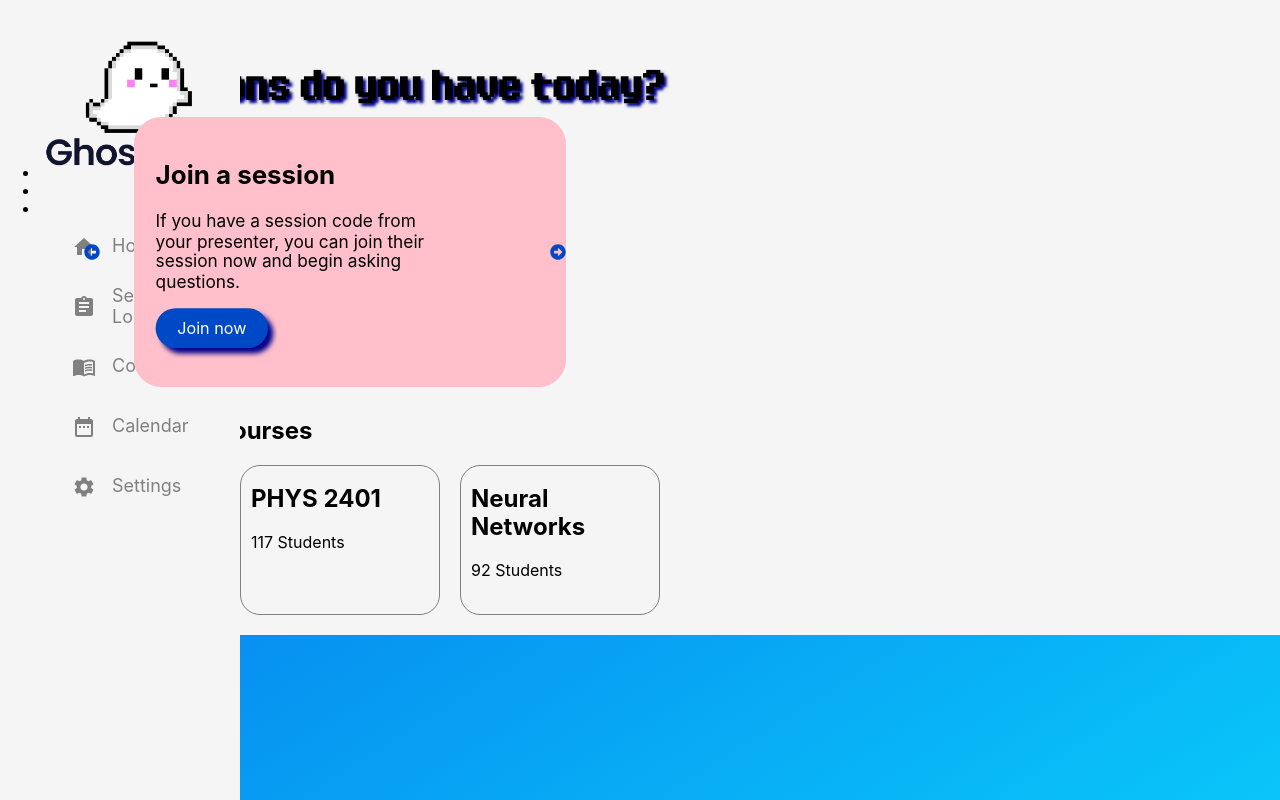
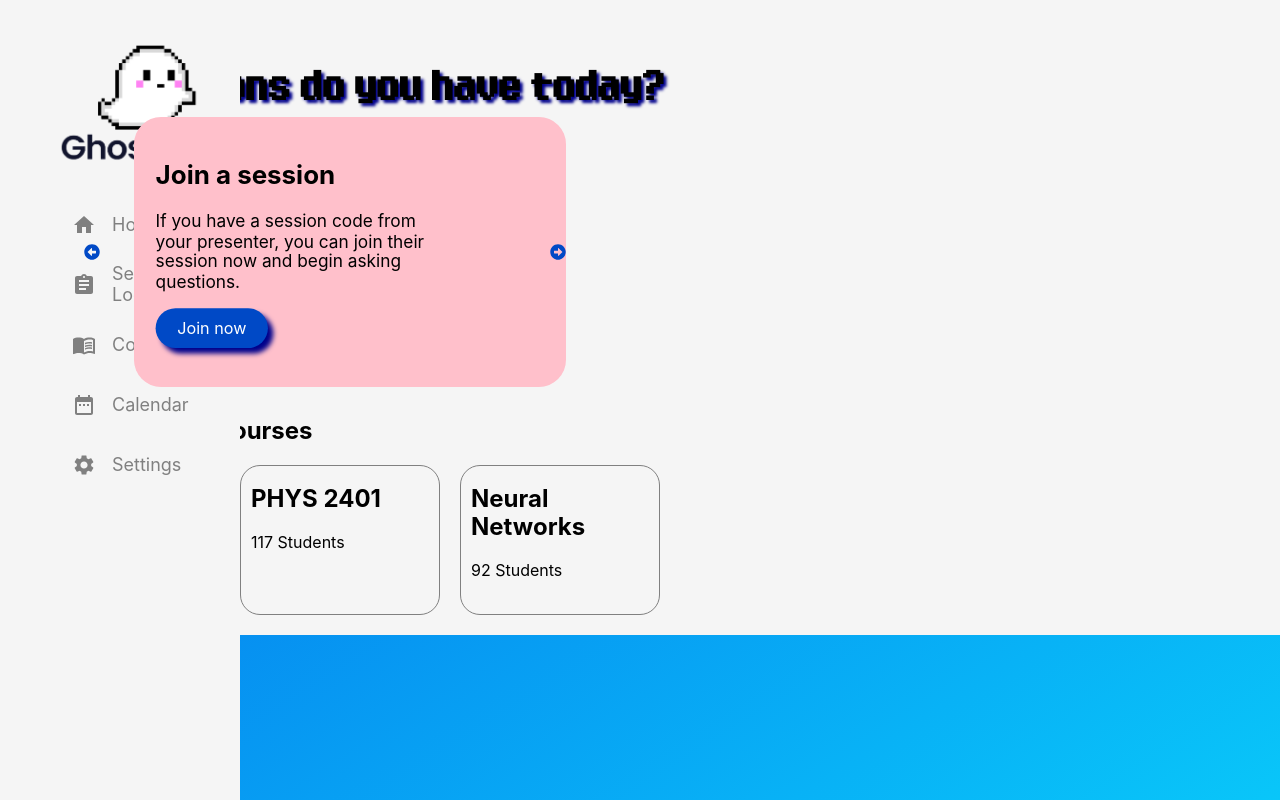
Before and after one commit to marideguia/ghost-post, a React (Create React App) app in the folder client/: page /Home in a window 1280 px wide. Built offline with nearby package versions, Linux system fonts and the light colour scheme.

Commit message:
Update Sidebar.css

```diff
--- a/client/src/components/Sidebar.css
+++ b/client/src/components/Sidebar.css
@@ -39,6 +39,14 @@
   height: 60px;
 }
 
+.logo{
+  display: fixed;
+  align-items: center;
+  padding: 6px 0px 8px 16px;
+  list-style: none;
+  height: 60px;
+}
+
 .nav-text a{
   text-decoration: none;
   color: gray;
```
